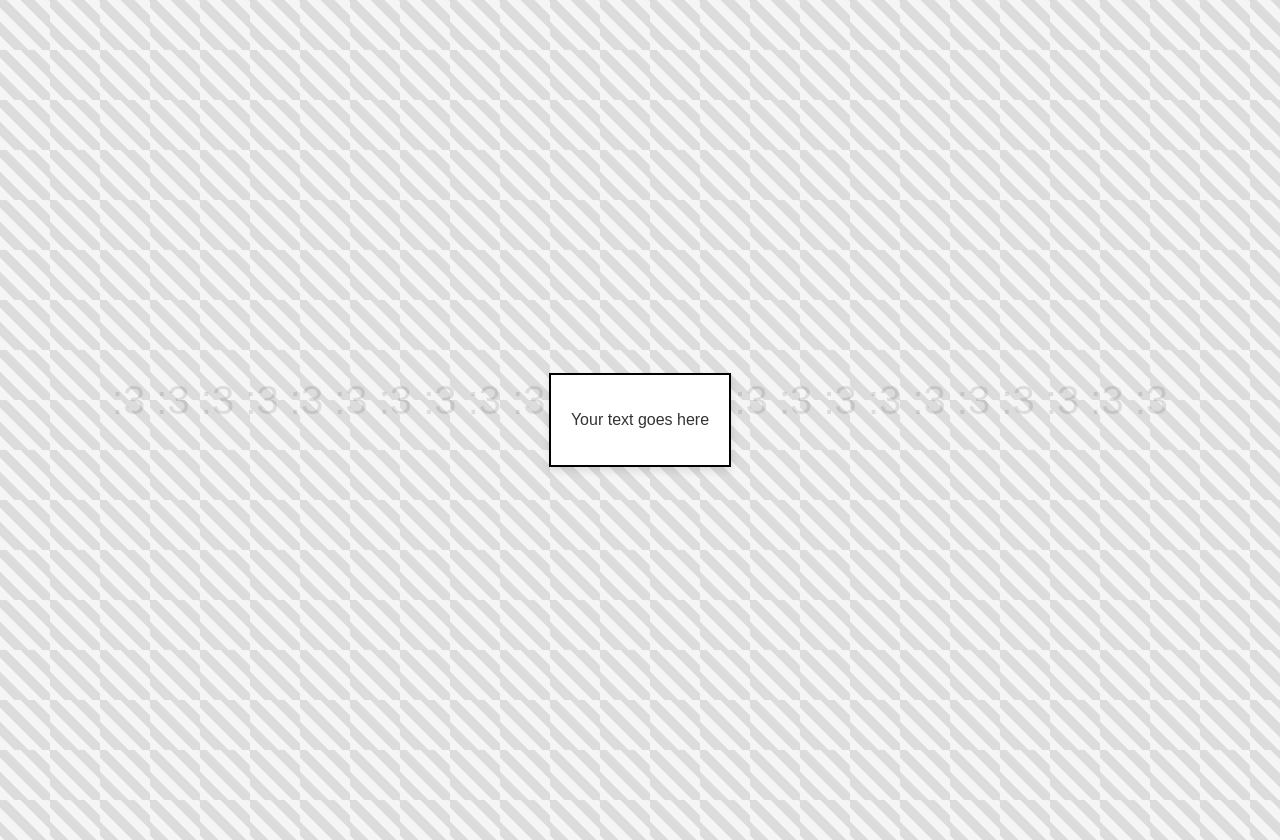
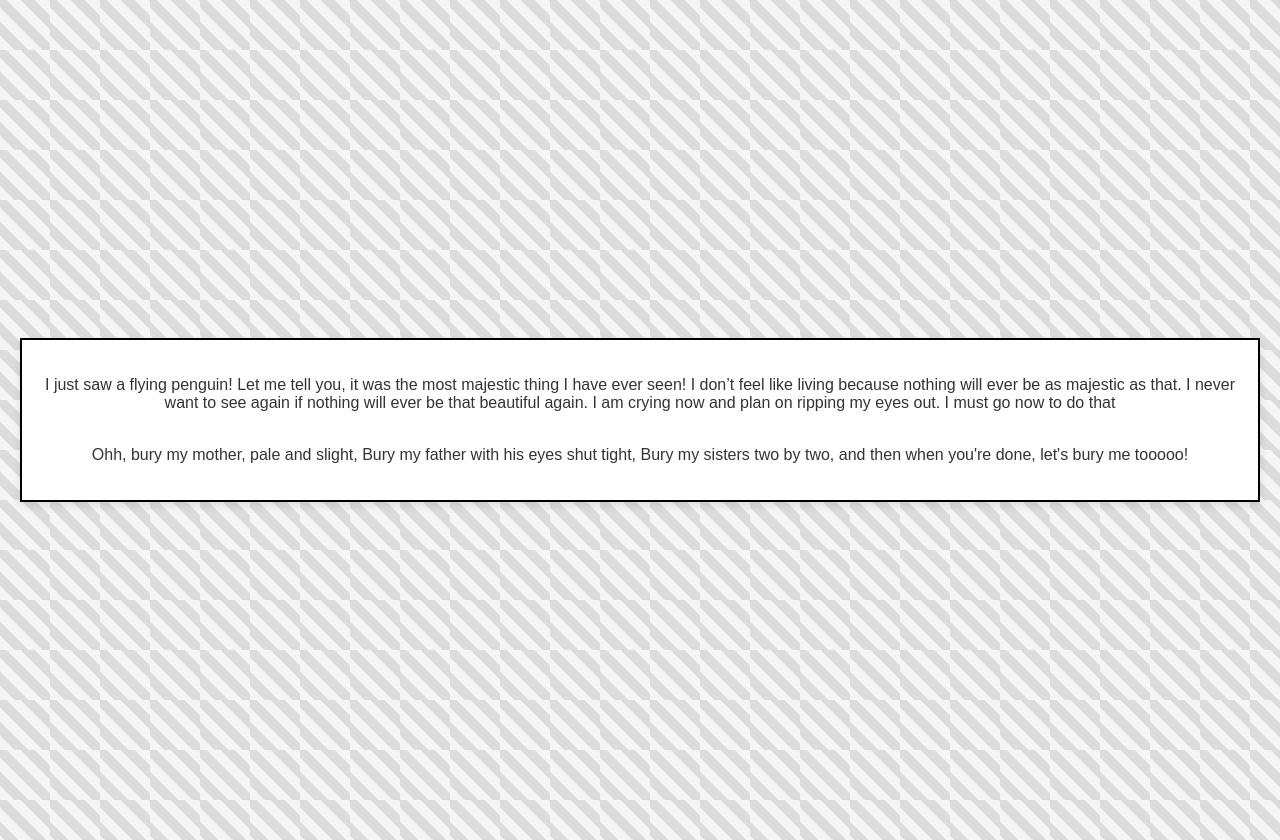
Before and after one commit to swevern/penguin, a plain HTML site: page index.html in a window 1280 px wide. Drawn offline with Linux system fonts and the light colour scheme.

Commit message:
index.html

```diff
--- a/index.html
+++ b/index.html
@@ -55,7 +55,8 @@
     <div class="background-text">:3 :3 :3 :3 :3 :3 :3 :3 :3 :3 :3 :3 :3 :3 :3 :3 :3 :3 :3 :3 :3 :3 :3 :3</div>
 
     <div class="container">
-        <p>Your text goes here</p>
+        <p>I just saw a flying penguin! Let me tell you, it was the most majestic thing I have ever seen! I don’t feel like living because nothing will ever be as majestic as that. I never want to see again if nothing will ever be that beautiful again. I am crying now and plan on ripping my eyes out. I must go now to do that</p>
+        <p><br>Ohh, bury my mother, pale and slight, Bury my father with his eyes shut tight, Bury my sisters two by two, and then when you're done, let's bury me tooooo!</p>
     </div>
 </body>
 </html>
```
